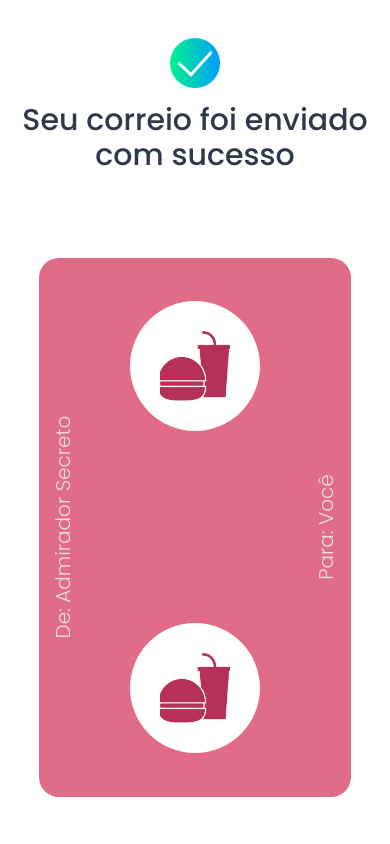
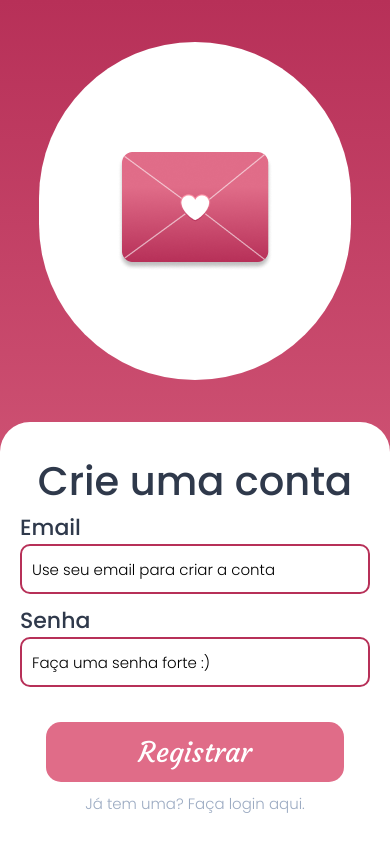
Before and after one commit to CauaS1/correio-elegante, a React Native app: screen /Account in a window 390 px wide. Built offline with nearby package versions, Linux system fonts and the light colour scheme.

Commit message:
Account page added

```diff
--- a/App.tsx
+++ b/App.tsx
@@ -7,6 +7,7 @@ import Home from './src/pages/Home';
 import MessageRegister from './src/pages/MessageRegister';
 import Final from './src/pages/FInal';
 import { FontProvider } from './src/contexts/FontContext';
+import Account from './src/pages/Account';
 
 const Stack = createNativeStackNavigator();
 
@@ -14,10 +15,13 @@ function App() {
   return (
     <NavigationContainer>
       <FontProvider>
-        <Stack.Navigator initialRouteName="Final" >
+        <Stack.Navigator initialRouteName="Home" >
           <Stack.Screen name="Home" component={Home} options={{ headerShown: false }} />
           <Stack.Screen name="Message" component={MessageRegister} options={{ headerShown: false }} />
           <Stack.Screen name="Final" component={Final} options={{ headerShown: false }} />
+
+          <Stack.Screen name="Account" component={Account} options={{ headerShown: false }} />
+
         </Stack.Navigator>
       </FontProvider>
     </NavigationContainer>
--- /dev/null
+++ b/src/pages/Account.tsx
@@ -0,0 +1,229 @@
+import React, { useContext, useEffect, useState } from 'react';
+import { View, StyleSheet, Text, TouchableOpacity, StatusBar, Image, TextInput } from 'react-native';
+import { LinearGradient } from 'expo-linear-gradient';
+import { FontContext } from '../contexts/FontContext';
+
+import AppLoading from 'expo-app-loading';
+import { NativeStackNavigationHelpers } from '@react-navigation/native-stack/lib/typescript/src/types';
+
+interface Props {
+  navigation: NativeStackNavigationHelpers;
+}
+
+function Account({ navigation }: Props) {
+  const { fontsLoaded } = useContext(FontContext);
+
+  const [isLogin, setIsLogin] = useState(false);
+  const [email, setEmail] = useState('');
+  const [password, setPassword] = useState('');
+
+  async function createAccount() {
+    // await
+  }
+
+  useEffect(() => {
+
+  }, []);
+
+  if (!fontsLoaded) {
+    return <AppLoading />
+  } else {
+    return (
+      <View style={styles.container}>
+        <StatusBar translucent={false} backgroundColor="#b73058" />
+
+        <LinearGradient
+          colors={['#b73058', '#E06C88']}
+          style={styles.container}
+        >
+          <View style={styles.imageContent}>
+            <View style={styles.circle}>
+              <Image source={require('../../assets/icons/Logo.png')} />
+            </View>
+          </View>
+
+          <View style={styles.content}>
+            {!isLogin ? ( // IS LOGIN === FALSE
+              <>
+                <Text style={styles.title}>Crie uma conta</Text>
+
+                <View style={styles.form}>
+                  <View>
+                    <Text style={styles.subtitle}>Email</Text>
+                    <TextInput placeholder="Use seu email para criar a conta" style={styles.input} />
+                  </View>
+
+                  <View>
+                    <Text style={styles.subtitle}>Senha</Text>
+                    <TextInput placeholder="Faça uma senha forte :)" style={styles.input} />
+                  </View>
+                </View>
+
+                <TouchableOpacity style={styles.startButton} onPress={() => {
+                  navigation.navigate('Message')
+                }} >
+                  <Text style={styles.buttonTxt}>Registrar</Text>
+                </TouchableOpacity>
+
+                <TouchableOpacity style={styles.optionBtn} onPress={() => setIsLogin(true)} >
+                  <Text style={styles.optionBtnText}>Já tem uma? Faça login aqui.</Text>
+                </TouchableOpacity>
+              </>
+            ) : ( // IS LOGIN === TRUE
+              <>
+                <Text style={styles.title}>Acesse sua conta</Text>
+
+                <View style={styles.form}>
+                  <View>
+                    <Text style={styles.subtitle}>Email</Text>
+                    <TextInput placeholder="Use o email criado para acessar sua conta" style={styles.input} />
+                  </View>
+
+                  <View>
+                    <Text style={styles.subtitle}>Senha</Text>
+                    <TextInput placeholder="Coloque a senha da sua conta" style={styles.input} />
+                  </View>
+                </View>
+
+                <TouchableOpacity style={styles.startButton} onPress={() => {
+                  navigation.navigate('Message');
+                }} >
+                  <Text style={styles.buttonTxt}>Entrar</Text>
+                </TouchableOpacity>
+
+                <TouchableOpacity style={styles.optionBtn} onPress={() => setIsLogin(false)}>
+                  <Text style={styles.optionBtnText}>Não tem uma? Crie uma aqui.</Text>
+                </TouchableOpacity>
+              </>
+            )}
+          </View>
+        </LinearGradient>
+
+      </View>
+    );
+  }
+}
+
+const styles = StyleSheet.create({
+  container: {
+    width: '100%',
+    height: '100%',
+    backgroundColor: '#b73058',
+
+    flexDirection: 'column',
+    justifyContent: 'space-between'
+  },
+
+  /* Top Circle */
+  imageContent: {
+    width: '100%',
+    height: '50%',
+
+    alignItems: 'center',
+    justifyContent: 'center'
+  },
+  circle: {
+    width: '80%',
+    height: '80%',
+    backgroundColor: '#fff',
+
+    borderRadius: 200,
+
+    alignItems: 'center',
+    justifyContent: 'center'
+  },
+
+  /* Bottom content */
+  content: {
+    width: '100%',
+    height: '50%',
+    backgroundColor: '#fff',
+
+    padding: 10,
+    paddingLeft: 20,
+    paddingRight: 20,
+
+    borderTopEndRadius: 30,
+    borderTopStartRadius: 30,
+
+    alignItems: 'center',
+    justifyContent: 'center'
+  },
+
+  title: {
+    fontSize: 40,
+    color: '#2f394b',
+    textAlign: 'center',
+
+    fontFamily: 'Poppins-Medium',
+  },
+
+
+  /*  F O R M */
+  form: {
+    width: '100%',
+  },
+
+
+  subtitle: {
+    fontSize: 22,
+    color: '#2f394b',
+    fontFamily: 'Poppins-Medium'
+  },
+
+  input: {
+    width: '100%',
+    height: 50,
+    paddingLeft: 10,
+    backgroundColor: '#fff',
+
+    borderWidth: 2,
+    borderRadius: 10,
+    borderColor: '#b73058',
+
+    marginBottom: 10,
+    fontSize: 15,
+
+    fontFamily: 'Poppins-Light',
+  },
+  // Button
+  startButton: {
+    width: '85%',
+    height: 60,
+
+    marginTop: 25,
+    marginBottom: 10,
+    borderRadius: 15,
+
+    alignItems: 'center',
+    justifyContent: 'center',
+    backgroundColor: '#E06C88'
+  },
+  buttonTxt: {
+    fontSize: 28,
+    color: '#fff',
+
+    fontFamily: 'Courgette-Regular',
+  },
+
+  optionBtn: {
+    alignItems: 'center',
+    justifyContent: 'center',
+  },
+  optionBtnText: {
+    color: '#9cabc2',
+    fontSize: 15,
+    textAlign: 'center',
+    fontFamily: 'Poppins-Light',
+  },
+
+})
+
+export default Account;
+
+// Rosa Escuro: #B73058
+// Rosa Claro: #E06C88
+// Cinza: #8D8D8D
+// Cinza Escuro: #2F394B
+// Cinza Claro: #9CABC2
+// Para as fontes: #E7DFDD
--- a/src/pages/Home.tsx
+++ b/src/pages/Home.tsx
@@ -35,7 +35,7 @@ function Home({ navigation }: Props) {
             <Text style={styles.about}>Envie mensagens e presente incriveis.</Text>
 
             <TouchableOpacity style={styles.startButton} onPress={() => {
-              navigation.navigate('Message')
+              navigation.navigate('Account')
             }} >
               <Text style={styles.buttonTxt}>Começar</Text>
             </TouchableOpacity>
```
